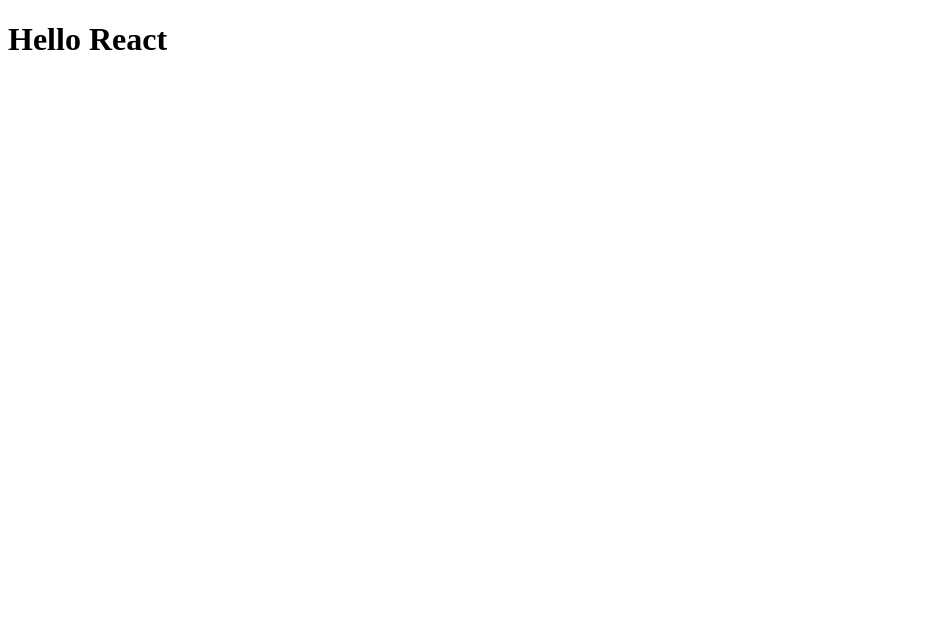
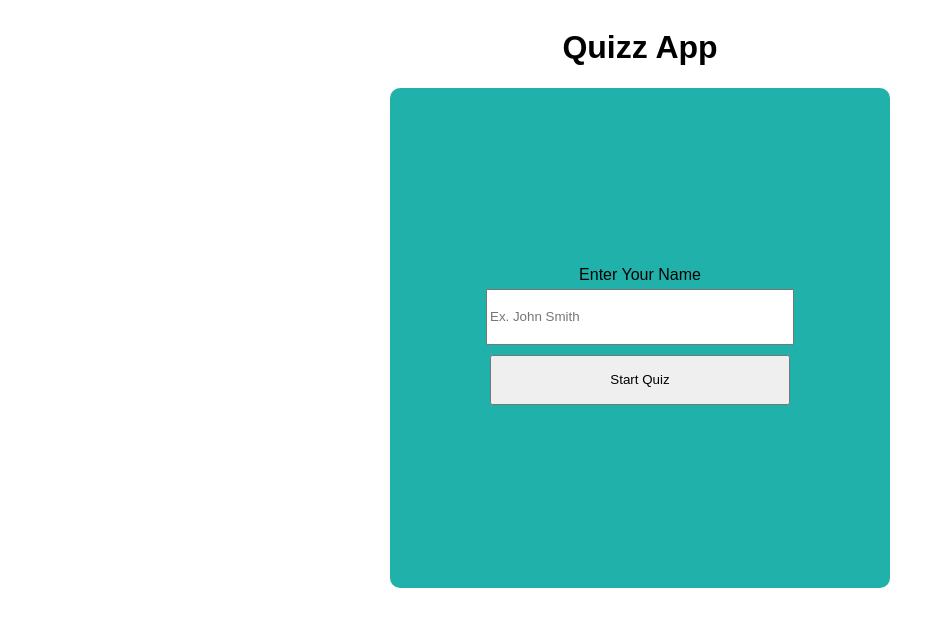
Before and after one commit to likeam/Quizz, a React (Create React App) app: page / in a window 1280 px wide. Shown: the top 626 px of the page, without its empty margins (0-945 px from the left). Built offline with nearby package versions, Linux system fonts and the light colour scheme.

Commit message:
Game state building

```diff
--- /dev/null
+++ b/src/App.css
@@ -0,0 +1,28 @@
+.App {
+    text-align: center;
+    font-family: Arial;
+    display: flex;
+    align-items: center;
+    flex-direction: column;
+}
+
+.Menu{
+    width: 500px;
+    height: 500px;
+    border-radius: 10px;
+    background-color: lightseagreen;
+    display: flex;
+    flex-direction: column;
+    justify-content: center;
+    align-items: center;
+}
+.Menu input, button{
+    width: 300px;
+    height: 50px;
+    margin: 5px;
+
+}
+
+button:hover{
+    cursor: pointer;
+}
--- a/src/App.js
+++ b/src/App.js
@@ -1,11 +1,17 @@
+import Menu from "./components/Menu";
+import "./App.css";
+import { useState } from "react";
 
 
+// [menu, playing, finsished]
 function App() {
 
+  const [gameStae, setGameState] = useState('menu');
+  return (
+    <div className="App">
+        <h1>Quizz App</h1>
+        {gameStae === "menu" && <Menu />}
 
-  return (
-    <div>
-        <h1>Hello React</h1>
     </div>
   );
 }
--- /dev/null
+++ b/src/components/Menu.js
@@ -0,0 +1,14 @@
+import React from 'react'
+
+
+const Menu = () => {
+    return (
+        <div className='Menu'>
+            <label >Enter Your Name</label>
+            <input type="text" placeholder='Ex. John Smith' />
+            <button>Start Quiz</button>
+        </div>
+    )
+}
+
+export default Menu
```
